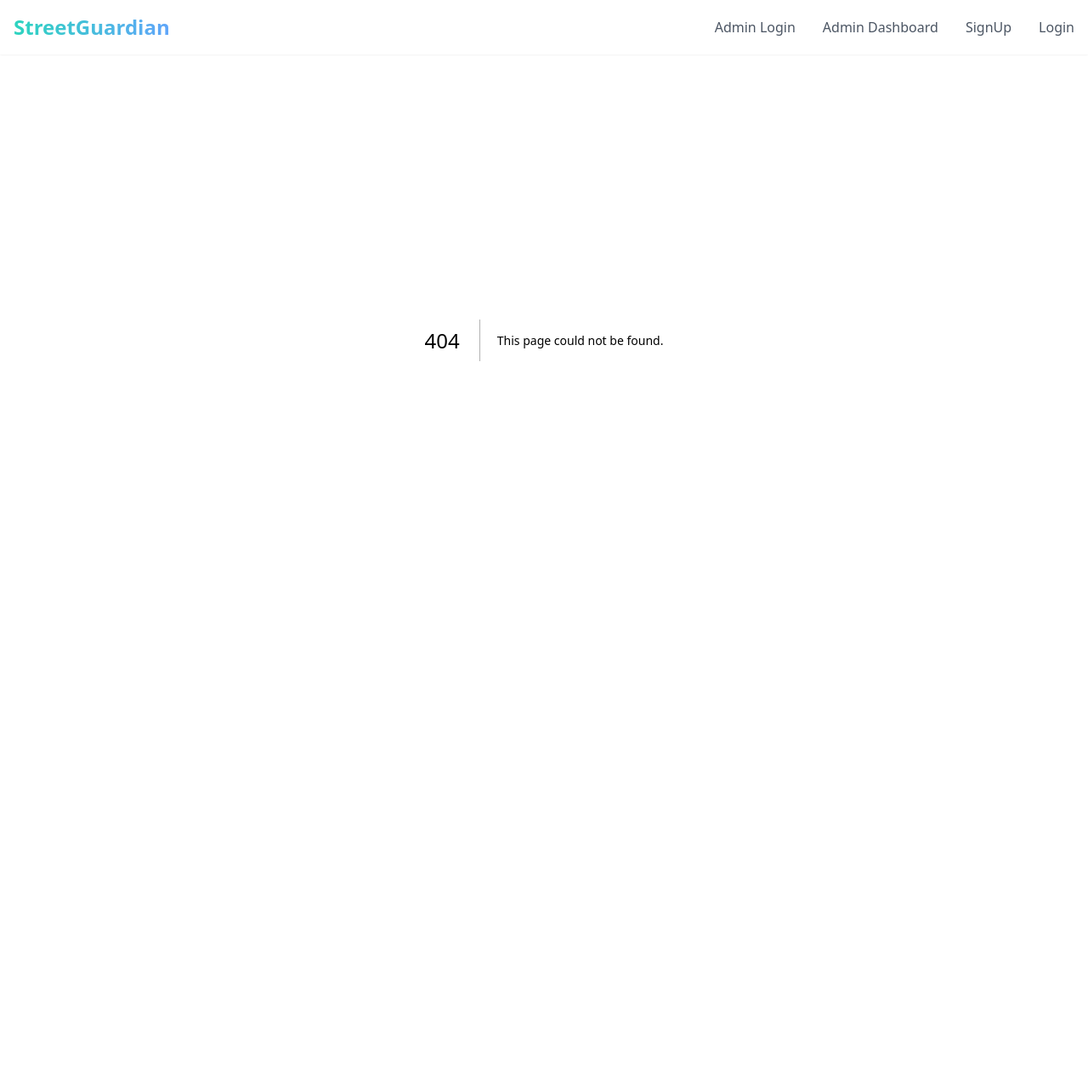
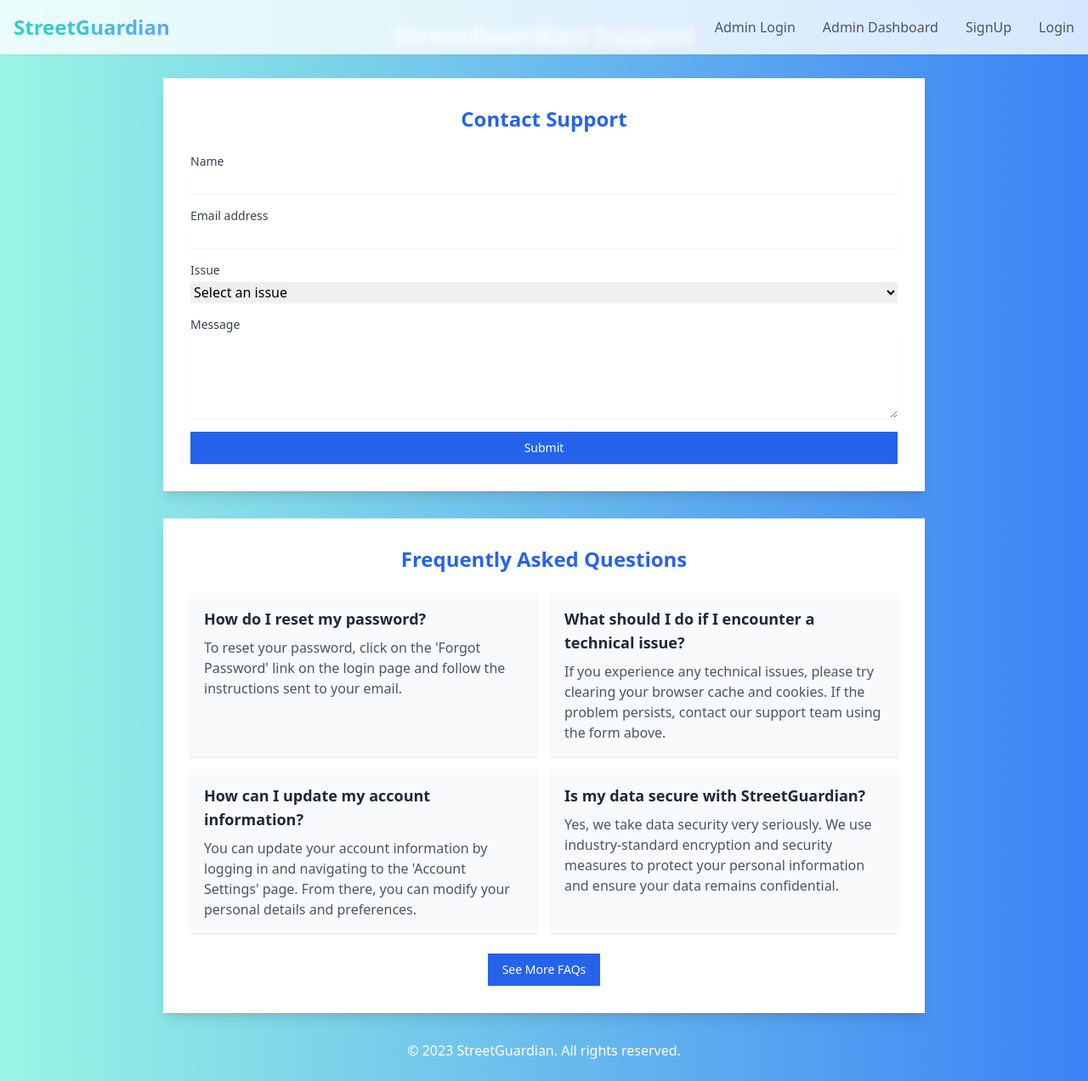
Before and after one commit to NitinTheGreat/StreetGuardian, a Next.js app: page /Support in a window 1280 px wide. Before the commit this address had no page. Shown: the whole page at 85% size. Before the commit the page ends 800 px from the top, so only its background shows below. Built offline with nearby package versions, Linux system fonts and the light colour scheme.

Commit message:
support made

```diff
--- /dev/null
+++ b/app/Support/page.js
@@ -0,0 +1,14 @@
+// import { Navbar } from "@/components/navbar";
+import {SupportPageComponent} from "../../components/support-page";
+import React from 'react'
+
+const Support = () => {
+  return (
+    <>
+    {/* <Navbar/> */}
+   < SupportPageComponent/>
+    </>
+  )
+}
+
+export default Support
--- /dev/null
+++ b/components/support-page.tsx
@@ -0,0 +1,131 @@
+'use client'
+
+import { useState } from 'react'
+import { X } from 'lucide-react'
+
+export function SupportPageComponent() {
+  const [showMoreFAQ, setShowMoreFAQ] = useState(false)
+
+  const faqItems = [
+    {
+      question: "How do I reset my password?",
+      answer: "To reset your password, click on the 'Forgot Password' link on the login page and follow the instructions sent to your email."
+    },
+    {
+      question: "What should I do if I encounter a technical issue?",
+      answer: "If you experience any technical issues, please try clearing your browser cache and cookies. If the problem persists, contact our support team using the form above."
+    },
+    {
+      question: "How can I update my account information?",
+      answer: "You can update your account information by logging in and navigating to the 'Account Settings' page. From there, you can modify your personal details and preferences."
+    },
+    {
+      question: "Is my data secure with StreetGuardian?",
+      answer: "Yes, we take data security very seriously. We use industry-standard encryption and security measures to protect your personal information and ensure your data remains confidential."
+    }
+  ]
+
+  const moreFaqItems = [
+    {
+      question: "How often is the StreetGuardian app updated?",
+      answer: "We regularly update our app to improve performance, add new features, and fix any bugs. We recommend enabling automatic updates to ensure you're always using the latest version."
+    },
+    {
+      question: "Can I use StreetGuardian on multiple devices?",
+      answer: "Yes, you can use your StreetGuardian account on multiple devices. Simply log in with your credentials on each device to access your account."
+    },
+    {
+      question: "What should I do if I notice suspicious activity in my neighborhood?",
+      answer: "If you notice suspicious activity, report it immediately through the app. For emergencies, always contact your local law enforcement first."
+    }
+  ]
+
+  return (
+    <div className="min-h-screen bg-gradient-to-r from-teal-200 to-blue-500 p-6">
+      <div className="max-w-4xl mx-auto">
+        <h1 className="text-3xl font-bold text-center text-white mb-8">StreetGuardian Support</h1>
+
+        <div className="bg-white rounded-lg shadow-lg p-8 mb-8">
+          <h2 className="text-2xl font-bold text-center text-blue-600 mb-6">Contact Support</h2>
+          <form className="space-y-4">
+            <div>
+              <label htmlFor="name" className="block text-sm font-medium text-gray-700">Name</label>
+              <input type="text" id="name" name="name" className="mt-1 block w-full rounded-md border-gray-300 shadow-sm focus:border-blue-300 focus:ring focus:ring-blue-200 focus:ring-opacity-50" />
+            </div>
+            <div>
+              <label htmlFor="email" className="block text-sm font-medium text-gray-700">Email address</label>
+              <input type="email" id="email" name="email" className="mt-1 block w-full rounded-md border-gray-300 shadow-sm focus:border-blue-300 focus:ring focus:ring-blue-200 focus:ring-opacity-50" />
+            </div>
+            <div>
+              <label htmlFor="issue" className="block text-sm font-medium text-gray-700">Issue</label>
+              <select id="issue" name="issue" className="mt-1 block w-full rounded-md border-gray-300 shadow-sm focus:border-blue-300 focus:ring focus:ring-blue-200 focus:ring-opacity-50">
+                <option value="">Select an issue</option>
+                <option value="technical">Technical problem</option>
+                <option value="account">Account related</option>
+                <option value="billing">Billing inquiry</option>
+                <option value="other">Other</option>
+              </select>
+            </div>
+            <div>
+              <label htmlFor="message" className="block text-sm font-medium text-gray-700">Message</label>
+              <textarea id="message" name="message" rows={4} className="mt-1 block w-full rounded-md border-gray-300 shadow-sm focus:border-blue-300 focus:ring focus:ring-blue-200 focus:ring-opacity-50"></textarea>
+            </div>
+            <div>
+              <button type="submit" className="w-full flex justify-center py-2 px-4 border border-transparent rounded-md shadow-sm text-sm font-medium text-white bg-blue-600 hover:bg-blue-700 focus:outline-none focus:ring-2 focus:ring-offset-2 focus:ring-blue-500">
+                Submit
+              </button>
+            </div>
+          </form>
+        </div>
+
+        <div className="bg-white rounded-lg shadow-lg p-8 mb-8">
+          <h2 className="text-2xl font-bold text-center text-blue-600 mb-6">Frequently Asked Questions</h2>
+          <div className="grid grid-cols-1 md:grid-cols-2 gap-4">
+            {faqItems.map((item, index) => (
+              <div key={index} className="bg-gray-50 rounded-lg p-4 shadow">
+                <h3 className="text-lg font-semibold text-gray-800 mb-2">{item.question}</h3>
+                <p className="text-gray-600">{item.answer}</p>
+              </div>
+            ))}
+          </div>
+          <div className="mt-6 text-center">
+            <button
+              onClick={() => setShowMoreFAQ(true)}
+              className="inline-flex items-center px-4 py-2 border border-transparent text-sm font-medium rounded-md shadow-sm text-white bg-blue-600 hover:bg-blue-700 focus:outline-none focus:ring-2 focus:ring-offset-2 focus:ring-blue-500"
+            >
+              See More FAQs
+            </button>
+          </div>
+        </div>
+      </div>
+
+      {showMoreFAQ && (
+        <div className="fixed inset-0 bg-black bg-opacity-50 flex items-center justify-center p-4">
+          <div className="bg-white rounded-lg shadow-lg p-6 max-w-2xl w-full max-h-[80vh] overflow-y-auto">
+            <div className="flex justify-between items-center mb-4">
+              <h2 className="text-2xl font-bold text-blue-600">More FAQs</h2>
+              <button
+                onClick={() => setShowMoreFAQ(false)}
+                className="text-gray-500 hover:text-gray-700"
+              >
+                <X size={24} />
+              </button>
+            </div>
+            <div className="space-y-4">
+              {moreFaqItems.map((item, index) => (
+                <div key={index} className="bg-gray-50 rounded-lg p-4 shadow">
+                  <h3 className="text-lg font-semibold text-gray-800 mb-2">{item.question}</h3>
+                  <p className="text-gray-600">{item.answer}</p>
+                </div>
+              ))}
+            </div>
+          </div>
+        </div>
+      )}
+
+      <footer className="mt-8 text-center text-white">
+        <p>© 2023 StreetGuardian. All rights reserved.</p>
+      </footer>
+    </div>
+  )
+}
```
